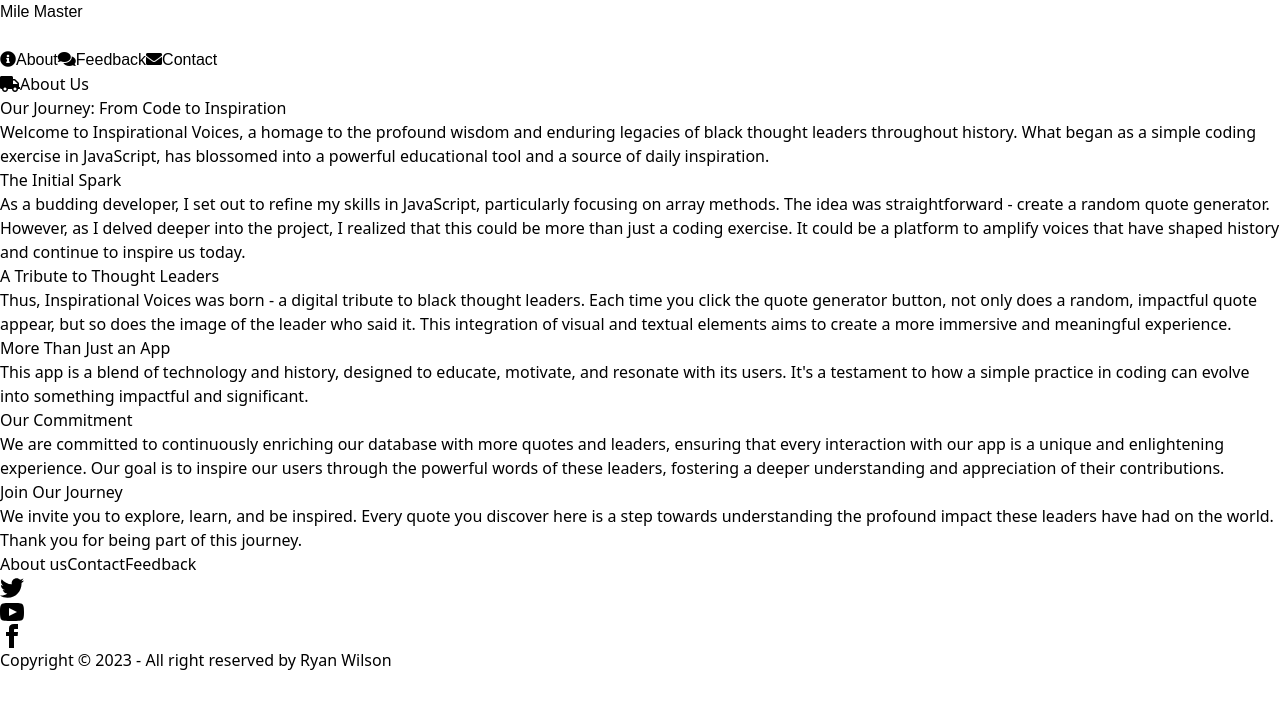
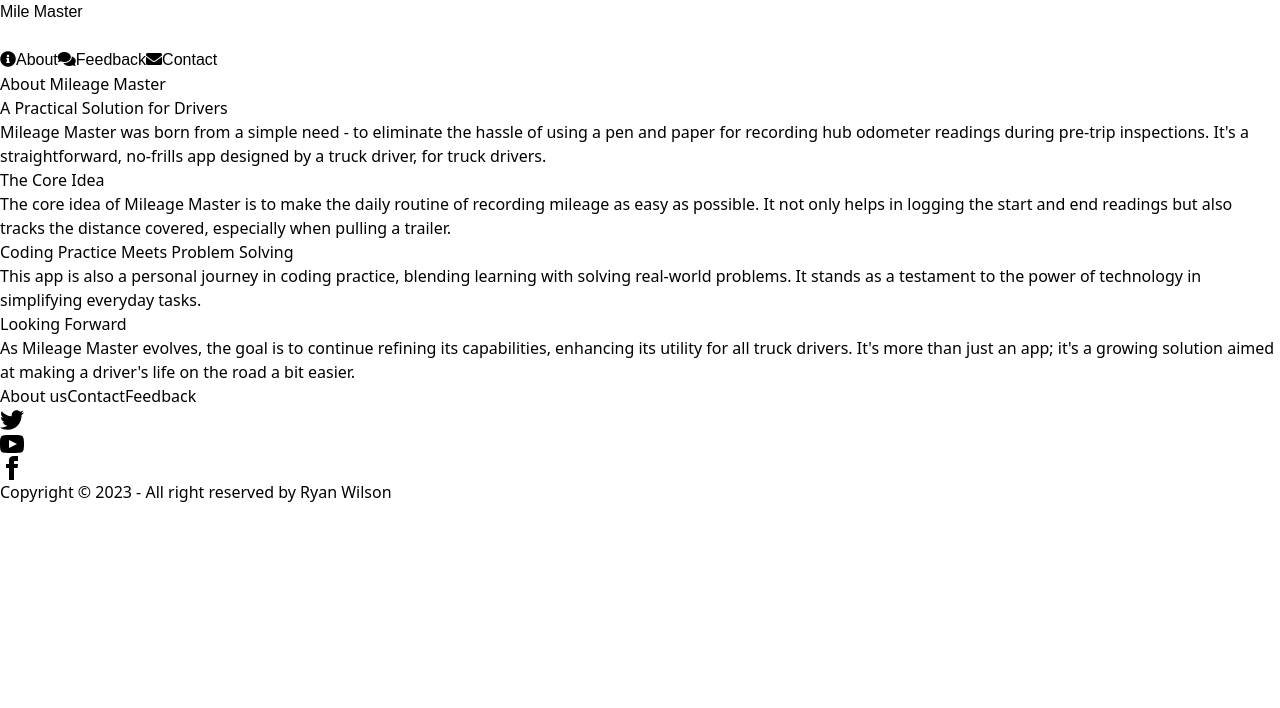
Before and after one commit to RW2023/milage-master, a Next.js app: page /about in a window 1280 px wide. Shown: the top 708 px of the page. Built offline with nearby package versions, Linux system fonts and the light colour scheme.

Commit message:
update about page content detail the why of the app and look to the future

```diff
--- a/src/app/about/page.tsx
+++ b/src/app/about/page.tsx
@@ -1,5 +1,4 @@
 'use client';
-import Heading from '@/components/ui/Heading';
 import React from 'react';
 
 export default function About() {
@@ -7,95 +6,62 @@ export default function About() {
     <div className="bg-base-200 min-h-screen">
       <div className="container mx-auto p-6">
         {/* Main Heading */}
-        <Heading
-          title="About Us"
-          iconClass="fas fa-truck"
-        />
+        <h1 className="text-5xl font-bold text-center mb-6">
+          About Mileage Master
+        </h1>
 
-        {/* Our Journey Section */}
+        {/* Introduction Section */}
         <div className="card bg-base-100 shadow-xl mb-4">
           <div className="card-body">
             <h2 className="card-title text-4xl">
-              Our Journey: From Code to Inspiration
+              A Practical Solution for Drivers
             </h2>
             <p>
-              Welcome to Inspirational Voices, a homage to the profound wisdom
-              and enduring legacies of black thought leaders throughout history.
-              What began as a simple coding exercise in JavaScript, has
-              blossomed into a powerful educational tool and a source of daily
-              inspiration.
+              Mileage Master was born from a simple need - to eliminate the
+              hassle of using a pen and paper for recording hub odometer
+                readings during pre-trip inspections. It&apos;s a straightforward,
+              no-frills app designed by a truck driver, for truck drivers.
             </p>
           </div>
         </div>
 
-        {/* The Initial Spark Section */}
+        {/* The Core Idea Section */}
         <div className="card bg-base-100 shadow-xl mb-4">
           <div className="card-body">
-            <h2 className="card-title text-4xl">The Initial Spark</h2>
+            <h2 className="card-title text-4xl">The Core Idea</h2>
             <p>
-              As a budding developer, I set out to refine my skills in
-              JavaScript, particularly focusing on array methods. The idea was
-              straightforward - create a random quote generator. However, as I
-              delved deeper into the project, I realized that this could be more
-              than just a coding exercise. It could be a platform to amplify
-              voices that have shaped history and continue to inspire us today.
+              The core idea of Mileage Master is to make the daily routine of
+              recording mileage as easy as possible. It not only helps in
+              logging the start and end readings but also tracks the distance
+              covered, especially when pulling a trailer.
             </p>
           </div>
         </div>
 
-        {/* A Tribute to Thought Leaders Section */}
+        {/* Coding Practice and Problem Solving Section */}
         <div className="card bg-base-100 shadow-xl mb-4">
           <div className="card-body">
             <h2 className="card-title text-4xl">
-              A Tribute to Thought Leaders
+              Coding Practice Meets Problem Solving
             </h2>
             <p>
-              Thus, Inspirational Voices was born - a digital tribute to black
-              thought leaders. Each time you click the quote generator button,
-              not only does a random, impactful quote appear, but so does the
-              image of the leader who said it. This integration of visual and
-              textual elements aims to create a more immersive and meaningful
-              experience.
+              This app is also a personal journey in coding practice, blending
+              learning with solving real-world problems. It stands as a
+              testament to the power of technology in simplifying everyday
+              tasks.
             </p>
           </div>
         </div>
 
-        {/* More Than Just an App Section */}
-        <div className="card bg-base-100 shadow-xl mb-4">
-          <div className="card-body">
-            <h2 className="card-title text-4xl">More Than Just an App</h2>
-            <p>
-              This app is a blend of technology and history, designed to
-              educate, motivate, and resonate with its users. It&apos;s a
-              testament to how a simple practice in coding can evolve into
-              something impactful and significant.
-            </p>
-          </div>
-        </div>
-
-        {/* Our Commitment Section */}
-        <div className="card bg-base-100 shadow-xl mb-4">
-          <div className="card-body">
-            <h2 className="card-title text-4xl">Our Commitment</h2>
-            <p>
-              We are committed to continuously enriching our database with more
-              quotes and leaders, ensuring that every interaction with our app
-              is a unique and enlightening experience. Our goal is to inspire
-              our users through the powerful words of these leaders, fostering a
-              deeper understanding and appreciation of their contributions.
-            </p>
-          </div>
-        </div>
-
-        {/* Join Our Journey Section */}
+        {/* Looking Forward Section */}
         <div className="card bg-base-100 shadow-xl mb-6">
           <div className="card-body">
-            <h2 className="card-title text-4xl">Join Our Journey</h2>
+            <h2 className="card-title text-4xl">Looking Forward</h2>
             <p>
-              We invite you to explore, learn, and be inspired. Every quote you
-              discover here is a step towards understanding the profound impact
-              these leaders have had on the world. Thank you for being part of
-              this journey.
+              As Mileage Master evolves, the goal is to continue refining its
+                capabilities, enhancing its utility for all truck drivers. It&apos;s
+                more than just an app; it&apos;s a growing solution aimed at making a
+                driver&apos;s life on the road a bit easier.
             </p>
           </div>
         </div>
```
